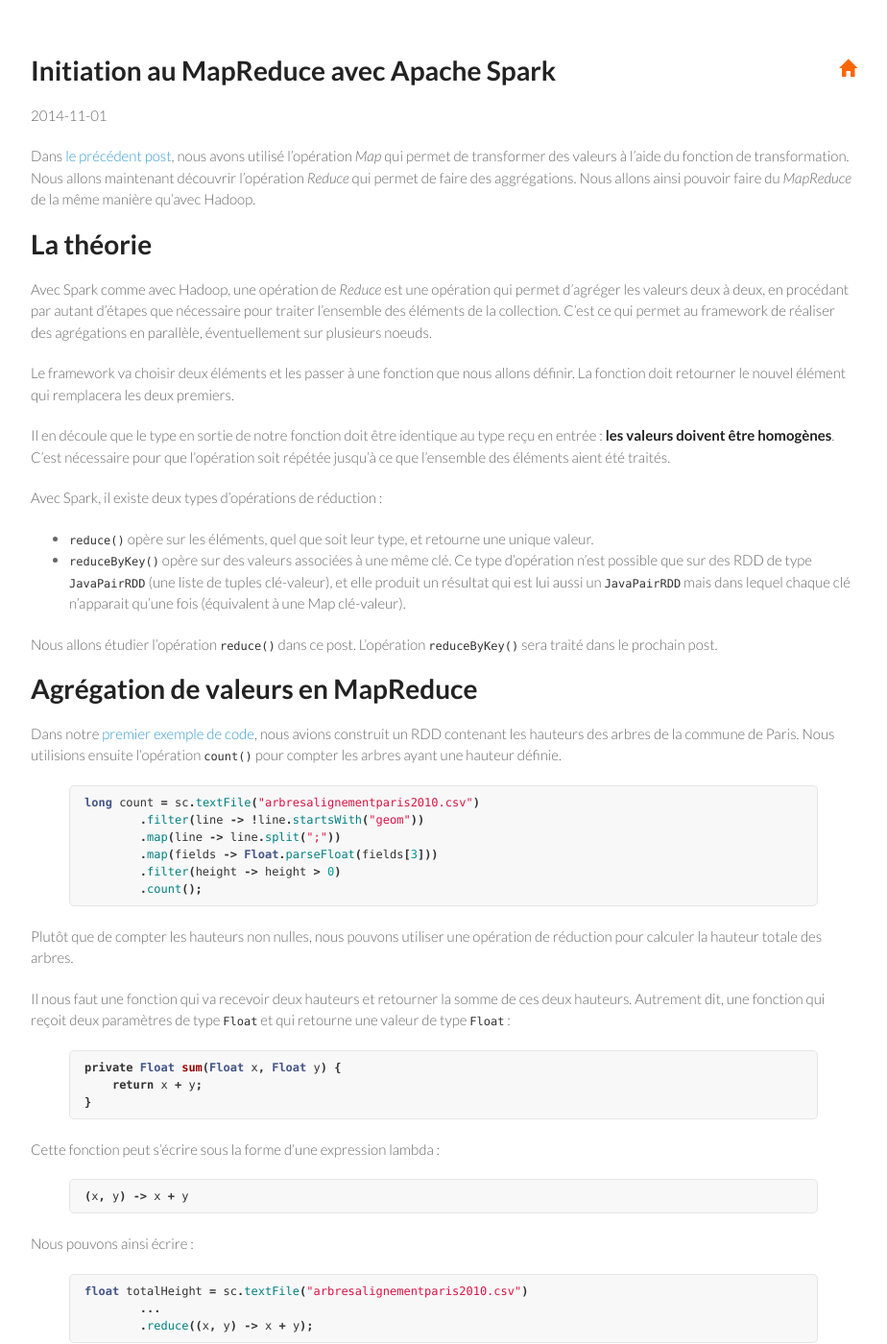
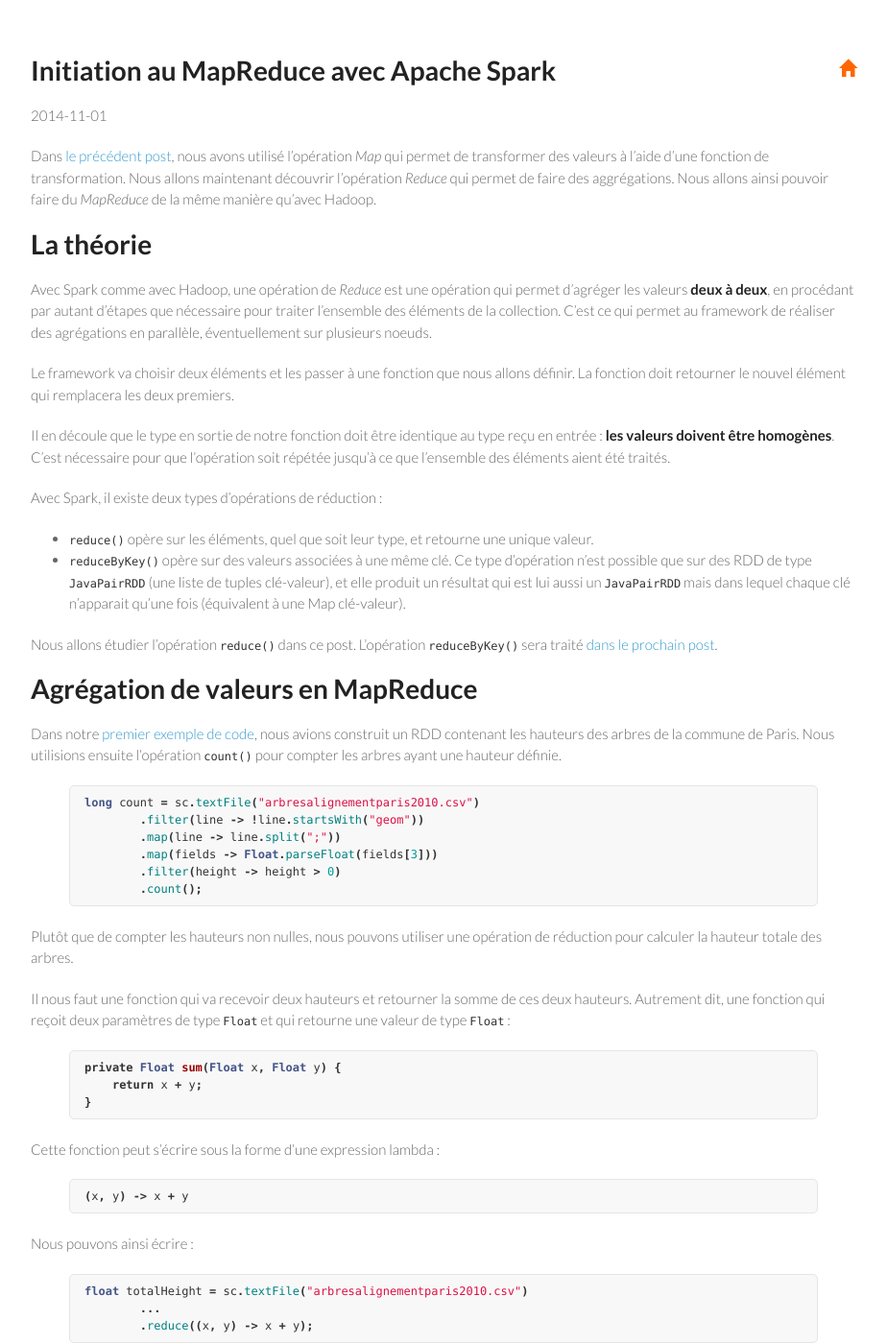
Before and after one commit to aseigneurin/aseigneurin.github.io, a Jekyll site: the page built from _posts/2014-11-01-initiation-mapreduce-avec-apache-spark.md, in a window 1280 px wide and 1400 px high. Shown: the whole window at 96% size, without its empty margins (178-1102 px from the left). Built offline with Jekyll 4.4.1, drawn with Linux system fonts in a browser that asks for light colours; nearby versions of some CDN libraries; some of the changed text lies outside the part shown.

Commit message:
- minor improvements

```diff
--- a/_posts/2014-11-01-initiation-mapreduce-avec-apache-spark.md
+++ b/_posts/2014-11-01-initiation-mapreduce-avec-apache-spark.md
@@ -2,14 +2,14 @@
 layout: post
 title:  "Initiation au MapReduce avec Apache Spark"
 date:   2014-11-01 11:00:00
-tags: spark
+tags: spark mapreduce
 language: FR
 ---
-Dans [le précédent post](/2014/10/29/introduction-apache-spark.html), nous avons utilisé l'opération _Map_ qui permet de transformer des valeurs à l'aide du fonction de transformation. Nous allons maintenant découvrir l'opération _Reduce_ qui permet de faire des aggrégations. Nous allons ainsi pouvoir faire du _MapReduce_ de la même manière qu'avec Hadoop.
+Dans [le précédent post](/2014/10/29/introduction-apache-spark.html), nous avons utilisé l'opération _Map_ qui permet de transformer des valeurs à l'aide d'une fonction de transformation. Nous allons maintenant découvrir l'opération _Reduce_ qui permet de faire des aggrégations. Nous allons ainsi pouvoir faire du _MapReduce_ de la même manière qu'avec Hadoop.
 
 # La théorie
 
-Avec Spark comme avec Hadoop, une opération de _Reduce_ est une opération qui permet d'agréger les valeurs deux à deux, en procédant par autant d'étapes que nécessaire pour traiter l'ensemble des éléments de la collection. C'est ce qui permet au framework de réaliser des agrégations en parallèle, éventuellement sur plusieurs noeuds.
+Avec Spark comme avec Hadoop, une opération de _Reduce_ est une opération qui permet d'agréger les valeurs **deux à deux**, en procédant par autant d'étapes que nécessaire pour traiter l'ensemble des éléments de la collection. C'est ce qui permet au framework de réaliser des agrégations en parallèle, éventuellement sur plusieurs noeuds.
 
 Le framework va choisir deux éléments et les passer à une fonction que nous allons définir. La fonction doit retourner le nouvel élément qui remplacera les deux premiers.
 
@@ -20,7 +20,7 @@
 - `reduce()` opère sur les éléments, quel que soit leur type, et retourne une unique valeur.
 - `reduceByKey()` opère sur des valeurs associées à une même clé. Ce type d'opération n'est possible que sur des RDD de type `JavaPairRDD` (une liste de tuples clé-valeur), et elle produit un résultat qui est lui aussi un `JavaPairRDD` mais dans lequel chaque clé n'apparait qu'une fois (équivalent à une Map clé-valeur).
 
-Nous allons étudier l'opération `reduce()` dans ce post. L'opération `reduceByKey()` sera traité dans le prochain post.
+Nous allons étudier l'opération `reduce()` dans ce post. L'opération `reduceByKey()` sera traité [dans le prochain post](/2014/11/06/mapreduce-par-cles-avec-apache-spark.html).
 
 # Agrégation de valeurs en MapReduce
 
@@ -124,7 +126,7 @@
 
 Spark permet de réaliser des agrégations sur l'ensemble des valeurs via une opréation de _Reduce_ opérant sur les éléments deux à deux, et ce, afin de réalisée l'opération de manière distribuée.
 
-Nous verrons dans le prochain post comment réaliser des opérations d'agrégation par clés.
+Nous verrons [dans le prochain post](/2014/11/06/mapreduce-par-cles-avec-apache-spark.html) comment réaliser des opérations d'agrégation par clés.
 
 ---
 
```
Also changed, not shown: other parts of _posts/2014-11-01-initiation-mapreduce-avec-apache-spark.md (+2 -0 lines).
